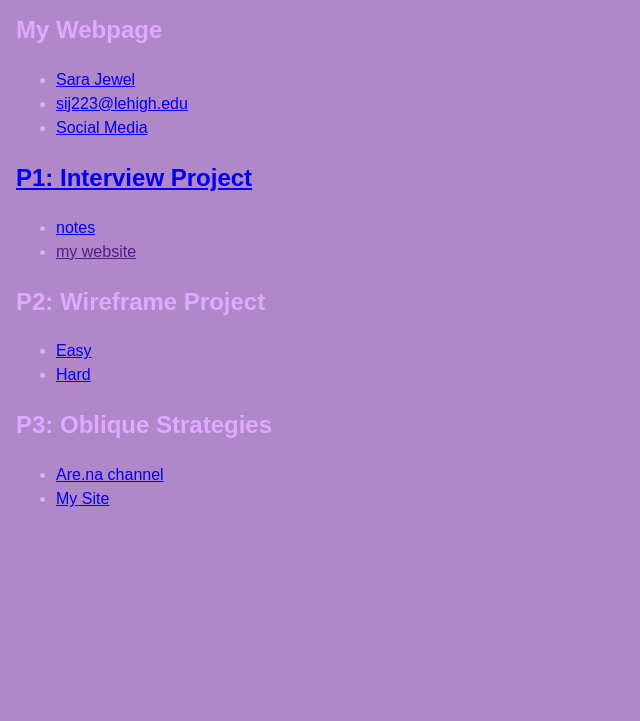
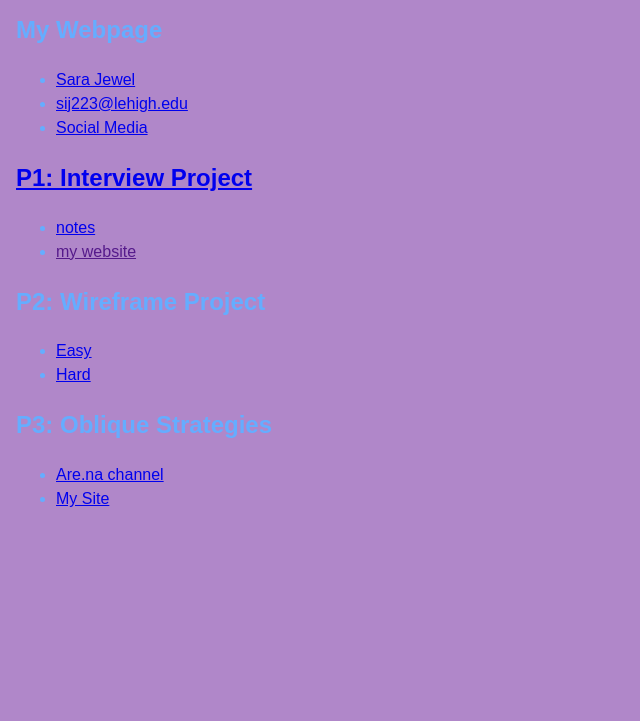
Before and after one commit to sarajewel/sarajewel, a plain HTML site: page index.html in a window 1280 px wide. Shown: the part 79-800 px from the top of the page, without its empty margins (0-640 px from the left). Drawn offline with Linux system fonts and the light colour scheme.

Commit message:
Update style.css
change color

```diff
--- a/css/style.css
+++ b/css/style.css
@@ -15,7 +15,7 @@ html {
     margin: 1rem;
     font-family: sans-serif;
     line-height: 1.5;
-    color:#DEA9FF;
+    color:#65adff;
     background-color:#B087C9;
 
   }
```
